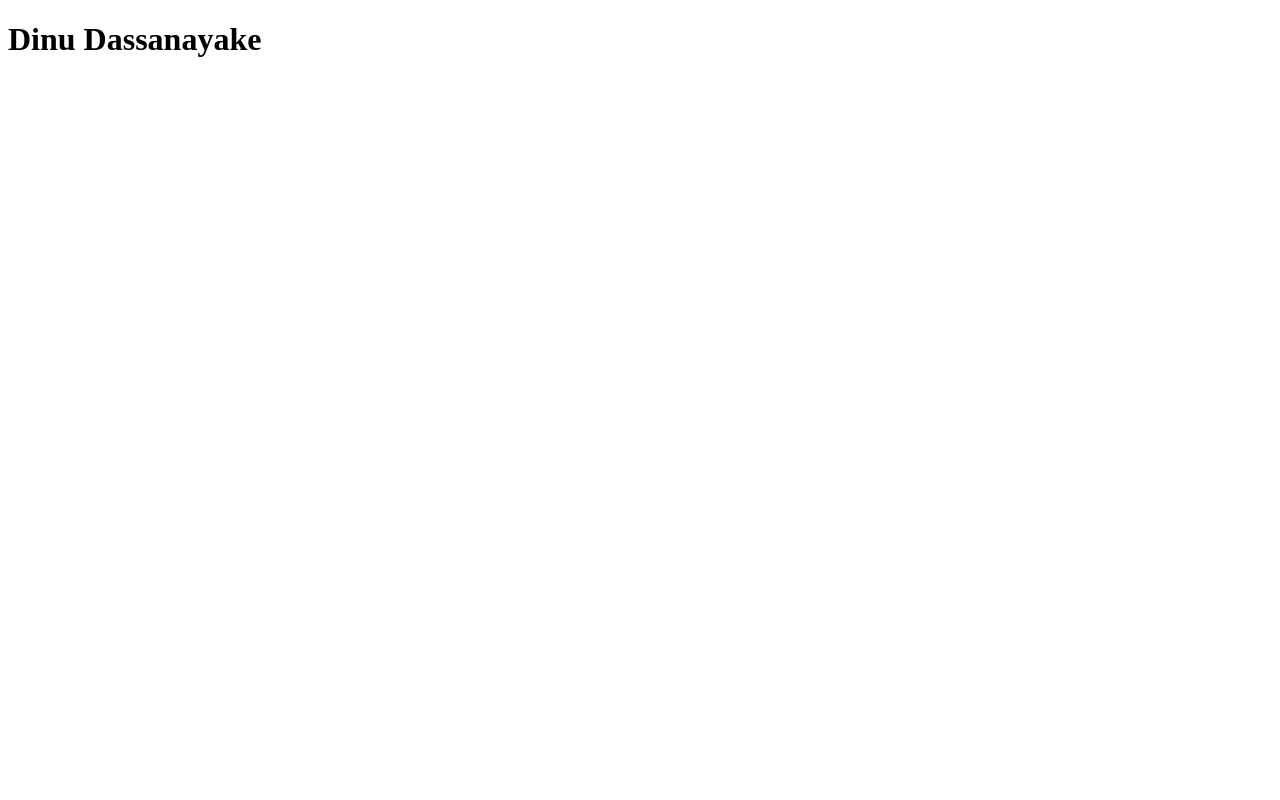
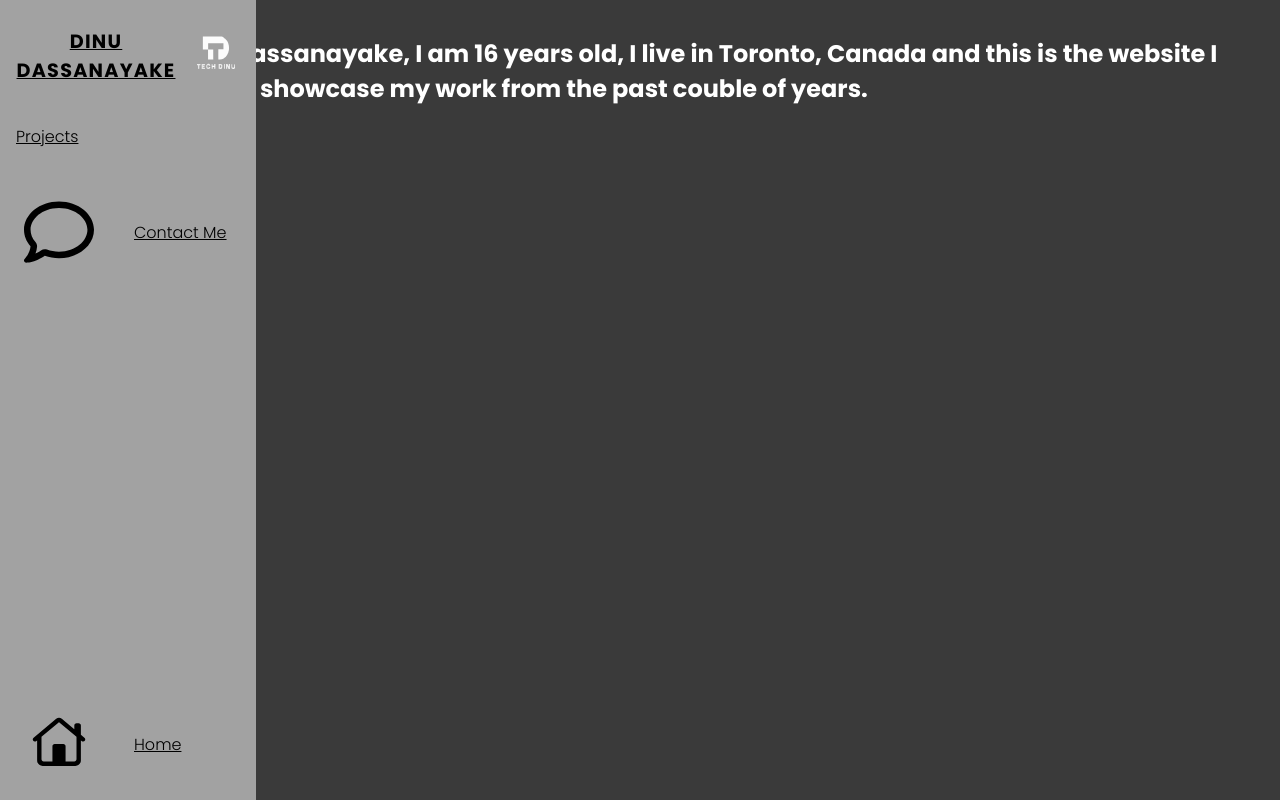
Before and after one commit to dinu-dassanayake/Personal-Portfolio, a plain HTML site: page index.html in a window 1280 px wide. Drawn offline with Linux system fonts and the light colour scheme.

Commit message:
implementation of navbar

```diff
--- a/index.html
+++ b/index.html
@@ -6,8 +6,47 @@
     <title>~$ Dinu Dassanayake</title>
     <link rel="stylesheet" href="styles.css"/>
     <script src="app.js"></script>
+    <link rel="preconnect" href="https://fonts.googleapis.com">
+    <link rel="preconnect" href="https://fonts.gstatic.com" crossorigin>
+    <link href="https://fonts.googleapis.com/css2?family=Poppins:ital,wght@0,100;0,200;0,300;0,400;0,500;0,600;0,700;0,800;0,900;1,100;1,200;1,300;1,400;1,500;1,600;1,700;1,800;1,900&display=swap" rel="stylesheet">
 </head>
 <body>
-    <h1>Dinu Dassanayake</h1>
+    <nav class="navbar">
+        <ul class="navbar-nav">
+            <li class="logo">
+                <a href="#" class="nav-link">
+                    <span class="link-text">Dinu Dassanayake</span>
+                    <img src="logo.svg">
+                </a>
+            </li>
+            <li class="nav-item">
+                <a href="#" class="nav-link">
+
+                    <span class="link-text">Projects</span>
+                </a>
+            </li>
+
+            <li class="nav-item">
+                <a href="#" class="nav-link">
+                    <svg xmlns="http://www.w3.org/2000/svg" width="70" height="70"viewBox="0 0 512 512"><!--!Font Awesome Free 6.6.0 by @fontawesome - https://fontawesome.com License - https://fontawesome.com/license/free Copyright 2024 Fonticons, Inc.--><path d="M123.6 391.3c12.9-9.4 29.6-11.8 44.6-6.4c26.5 9.6 56.2 15.1 87.8 15.1c124.7 0 208-80.5 208-160s-83.3-160-208-160S48 160.5 48 240c0 32 12.4 62.8 35.7 89.2c8.6 9.7 12.8 22.5 11.8 35.5c-1.4 18.1-5.7 34.7-11.3 49.4c17-7.9 31.1-16.7 39.4-22.7zM21.2 431.9c1.8-2.7 3.5-5.4 5.1-8.1c10-16.6 19.5-38.4 21.4-62.9C17.7 326.8 0 285.1 0 240C0 125.1 114.6 32 256 32s256 93.1 256 208s-114.6 208-256 208c-37.1 0-72.3-6.4-104.1-17.9c-11.9 8.7-31.3 20.6-54.3 30.6c-15.1 6.6-32.3 12.6-50.1 16.1c-.8 .2-1.6 .3-2.4 .5c-4.4 .8-8.7 1.5-13.2 1.9c-.2 0-.5 .1-.7 .1c-5.1 .5-10.2 .8-15.3 .8c-6.5 0-12.3-3.9-14.8-9.9c-2.5-6-1.1-12.8 3.4-17.4c4.1-4.2 7.8-8.7 11.3-13.5c1.7-2.3 3.3-4.6 4.8-6.9l.3-.5z"/></svg>
+                    <span class="link-text">Contact Me</span>
+                </a>
+            </li>
+
+            <li class="nav-item">
+                <a href="#" class="nav-link">
+                    <svg xmlns="http://www.w3.org/2000/svg" x="0px" y="0px" width="70" height="70" viewBox="0 0 64 64">
+                        <path d="M 32 8 C 31.08875 8 30.178047 8.3091875 29.435547 8.9296875 L 8.8007812 26.171875 C 8.0357812 26.810875 7.7634844 27.925203 8.2714844 28.783203 C 8.9184844 29.875203 10.35025 30.088547 11.28125 29.310547 L 12 28.710938 L 12 47 C 12 49.761 14.239 52 17 52 L 47 52 C 49.761 52 52 49.761 52 47 L 52 28.712891 L 52.71875 29.3125 C 53.09275 29.6255 53.546047 29.777344 53.998047 29.777344 C 54.693047 29.777344 55.382672 29.416656 55.763672 28.722656 C 56.228672 27.874656 55.954891 26.803594 55.212891 26.183594 L 52 23.498047 L 52 15 C 52 13.895 51.105 13 50 13 L 48 13 C 46.895 13 46 13.895 46 15 L 46 18.484375 L 34.564453 8.9296875 C 33.821953 8.3091875 32.91125 8 32 8 z M 32 12.152344 C 32.11475 12.152344 32.228766 12.191531 32.322266 12.269531 L 48 25.369141 L 48 46 C 48 47.105 47.105 48 46 48 L 38 48 L 38 34 C 38 32.895 37.105 32 36 32 L 28 32 C 26.895 32 26 32.895 26 34 L 26 48 L 18 48 C 16.895 48 16 47.105 16 46 L 16 25.367188 L 31.677734 12.269531 C 31.771234 12.191531 31.88525 12.152344 32 12.152344 z"></path>
+                        </svg>
+                        <span class="link-text">Home</span>
+                </a>
+            </li>
+        </ul>
+    </nav>
+    <main>
+    <div class="intro">
+        <h2>I'm Dinu Dassanayake, I am 16 years old, I live in Toronto, Canada and this is the website I created to showcase my work from the past couble of years.</h2>
+    </div>
+    </main>
 </body>
 </html>
--- a/styles.css
+++ b/styles.css
@@ -0,0 +1,98 @@
+:root {
+    font-family: "Poppins", sans-serif;
+    font-weight: 300;
+    font-style: normal;
+}
+
+body {
+    background-color: rgb(58, 58, 58);
+    margin: 0;
+    padding: 0;
+}
+
+body::-webkit-scrollbar {
+    width: 0.25rem;
+}
+
+body::-webkit-scrollbar-thumb {
+    background-color: rgb(119,151,143);
+}
+
+main {
+    color: white;
+    margin-left: 7rem;
+    padding: 1rem;
+}
+
+.navbar {
+    position: fixed;
+    width: 5rem;
+    height: 100vh;
+    background-color: rgb(162, 162, 162);
+    transition: width 300ms ease;
+}
+
+.navbar-nav {
+    list-style: none;
+    padding: 0;
+    margin: 0;
+    display: flex;
+    flex-direction: column;
+    align-items: center;
+    height: 100%;
+}
+
+.nav-item {
+    width: 100%;
+    height: 96px;
+}
+
+.logo {
+    margin-top: 1rem;
+    font-weight: bold;
+    text-transform: uppercase;
+    text-align: center;
+    font-size: 1.2rem;
+    letter-spacing: 0.1ch;
+    width: 100%;
+}
+
+.nav-item:first-child{
+    margin-top: auto;
+}
+
+.nav-item:last-child {
+    margin-top: auto;
+}
+
+.nav-link {
+    display: flex;
+    align-items: center;
+    height: 5rem;
+    color: rgb(0, 0, 0);
+    filter: grayscale(100%) opacity(0.7) blur(1);
+    transition: 200ms;
+}
+
+.nav-link:hover {
+    filter: grayscale(0%) opacity(1);
+    background-color: rgb(73, 93, 86);
+}
+
+.link-text {
+    display: none;
+    margin-left: 1rem;
+}
+
+.nav-link svg {
+    min-width: 2rem;
+    margin: 0 1.5rem;
+}
+
+.navbar:hover {
+    width: 16rem;
+}
+
+.navbar:hover .link-text {
+    display: block;
+}
```
Also changed, not shown: logo.svg (added).
